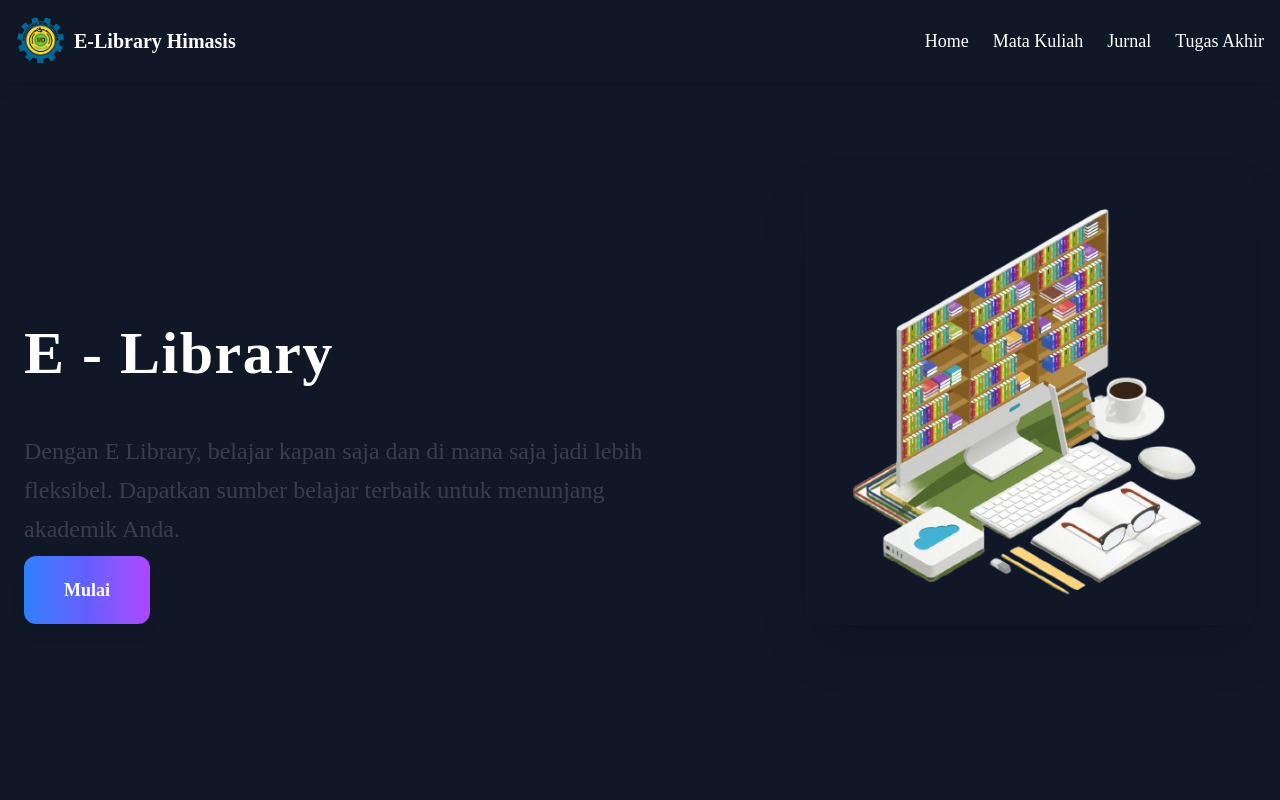
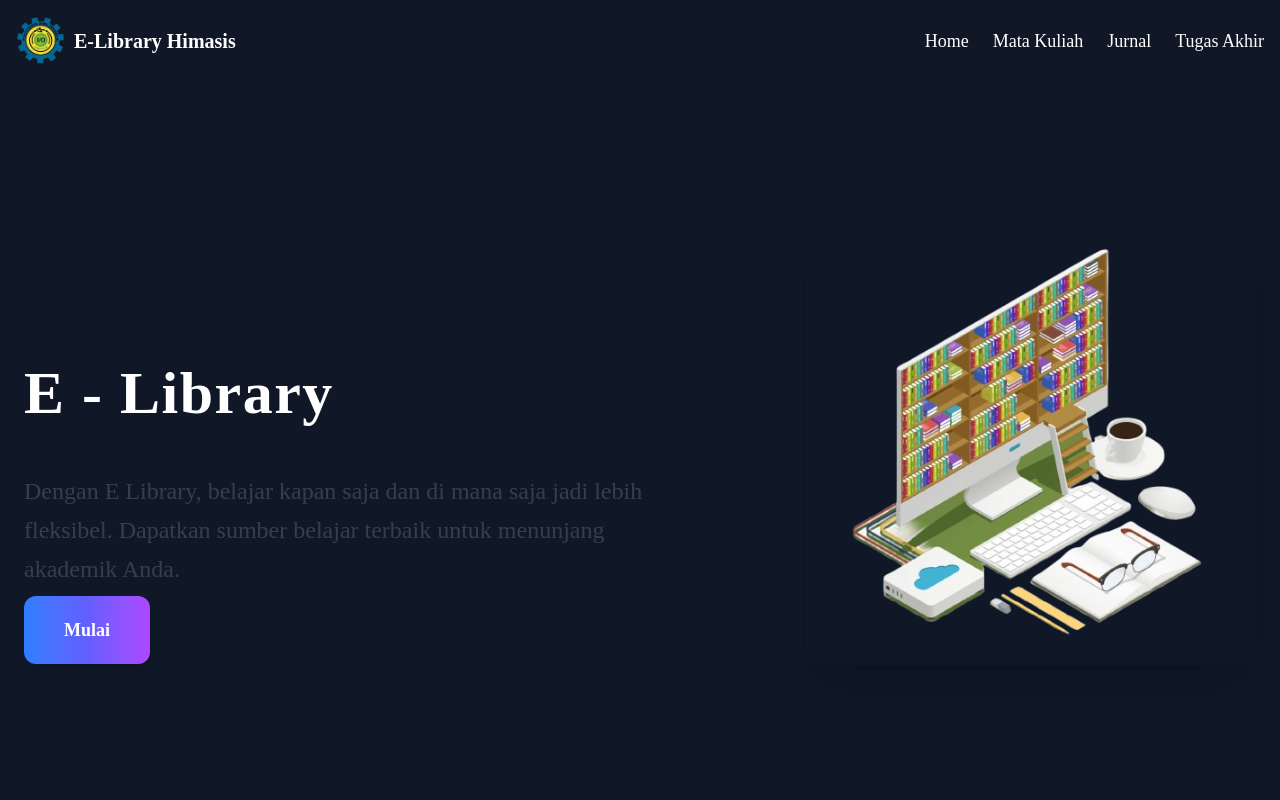
Before and after one commit to himasisakademik/elib-himasis, a Next.js app: page / in a window 1280 px wide. Shown: the top 800 px of the page. Built offline with nearby package versions, Linux system fonts and the light colour scheme; no server answers.

Commit message:
fix: download materi

```diff
--- a/app/page.tsx
+++ b/app/page.tsx
@@ -34,7 +34,8 @@ const Page = () => {
       <Header />
 
       {/* Wrapper untuk mengatasi AOS overlap */}
-      <div className="relative z-10">
+      <div className="relative bg-gray-900 text-white min-h-screen overflow-visible">
+
         {/* HomePage Section */}
         <HomePage />
 
--- a/components/HomePage.tsx
+++ b/components/HomePage.tsx
@@ -35,11 +35,13 @@ const HomePage = () => {
 
   return (
     <section
-      className="bg-gray-900 text-white flex items-center justify-center h-screen min-h-screen w-full px-6 overflow-hidden"
-      data-aos="fade-up"
-      data-aos-duration="1500"
-    >
-      <div className="flex flex-col md:flex-row items-center justify-between w-full max-w-7xl">
+  className="bg-gray-900 text-white flex items-center justify-center h-screen min-h-screen w-full px-6 pt-20 md:pt-0 overflow-hidden"
+  data-aos="fade-up"
+  data-aos-duration="1500"
+>
+
+<div className="flex mt-28 md:mt-20 flex-col md:flex-row items-center justify-between w-full max-w-7xl">
+
         {/* Bagian Kiri: Judul, Deskripsi, Button */}
         <div className="text-center md:text-left space-y-6">
           <h1 className="mt-35 text-6xl font-extrabold leading-tight tracking-wide font-[--font-geist-sans]">
```
